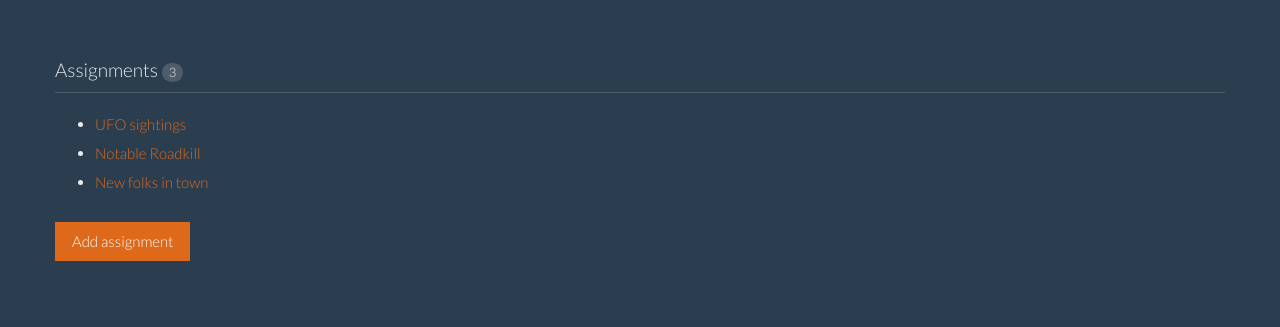
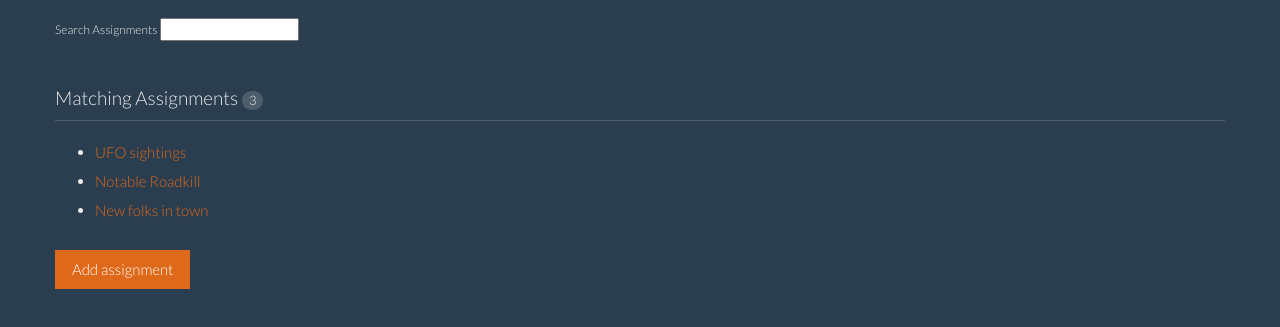
Before and after one commit to gabefinch/Royston-Crow-Assignment-Tracker, a plain HTML site: page index.html in a window 1280 px wide. Shown: the part 43-370 px from the top of the page. Drawn offline with Linux system fonts and the light colour scheme.

Commit message:
Add search box

```diff
--- a/partials/home.html
+++ b/partials/home.html
@@ -1,8 +1,12 @@
 <div class="row" ng-controller="AssignmentCtrl">
   <div>
-    <h4 class="page-header">Assignments <span class="badge">{{assignments.length}}</span></h4>
+      <label for="search">
+        Search Assignments
+        <input ng-model="search" name="search">
+      </label>
+    <h4 class="page-header">Matching Assignments <span class="badge">{{found.length}}</span></h4>
     <ul>
-      <li ng-repeat="assignment in assignments">
+      <li ng-repeat="assignment in found = (assignments | filter:search)">
         <h5><a ng-click="assignment.show = !assignment.show">{{assignment.name}}</a></h5>
           <div ng-show="assignment.show">
             <h6 ng-show="assignment.reporters.length">
```
